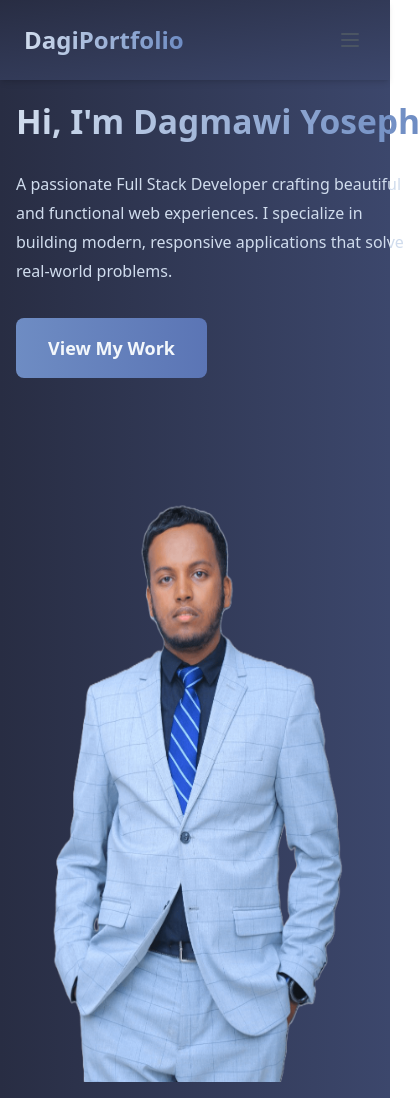
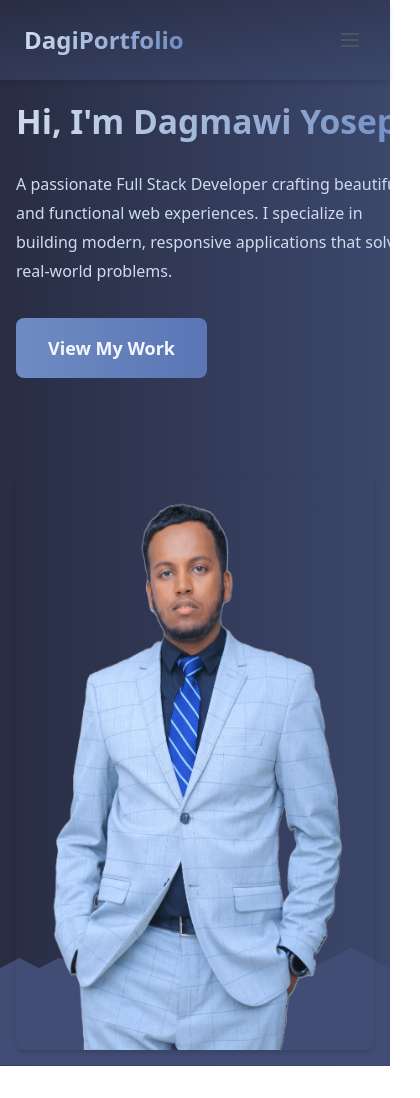
Before and after one commit to dagijosi/newPortfolio, a React (Vite) app: page / in a window 390 px wide. Shown: the whole page, 420 px wide, since content can reach past the window. After the commit the page ends 1066 px from the top, so only its background shows below. Built offline with nearby package versions, Linux system fonts and the light colour scheme.

Commit message:
Enhance Home component: Add wave animation, update image alt text, and adjust layout styles for better responsiveness

```diff
--- a/src/components/Home.tsx
+++ b/src/components/Home.tsx
@@ -3,7 +3,7 @@ import { motion } from "framer-motion";
 
 const Home: React.FC = () => {
   return (
-    <div className="bg-gradient-to-r from-polo-950 to-polo-900 text-white flex flex-col md:flex-row justify-between items-center p-4 md:p-[2rem] gap-16 min-h-screen">
+    <div className="relative bg-gradient-to-r from-polo-950 to-polo-900 text-white flex flex-col md:flex-row justify-between items-center p-4 md:p-[2rem] gap-16 overflow-x-hidden">
       {/* Left Section: Text */}
       <div className="max-w-2xl mx-auto text-left">
         <motion.h1
@@ -39,12 +39,34 @@ const Home: React.FC = () => {
       {/* Right Section: Image */}
       <motion.img
         src="image/pic2.png"
-        alt="John Doe showcasing his work on a laptop screen"
-        className="w-[32rem] h-[38rem] flex-shrink-0 mt-8 md:mt-0"
+        alt="A developer showcasing their work on a laptop screen"
+        className="w-full max-w-lg h-[36rem] flex-shrink-0 mt-8 md:mt-0 rounded-lg shadow-md z-10"
+        loading="lazy"
         initial={{ opacity: 0, scale: 0.8 }}
         animate={{ opacity: 1, scale: 1 }}
         transition={{ duration: 1, delay: 0.3 }}
       />
+
+       {/* Wave Section with Framer Motion */}
+       <div className="absolute bottom-0 left-0 w-screen overflow-hidden z-0">
+        <motion.div
+          className="h-52 bg-[#414d74]"
+          animate={{
+            clipPath: [
+              // Approximation of the SVG wave path using polygon
+              "polygon(0% 60%, 5% 55%, 10% 60%, 15% 55%, 20% 50%, 25% 55%, 30% 50%, 35% 55%, 40% 60%, 45% 55%, 50% 50%, 55% 55%, 60% 60%, 65% 55%, 70% 50%, 75% 55%, 80% 60%, 85% 55%, 90% 50%, 95% 55%, 100% 60%, 100% 100%, 0% 100%)",
+              // Second wave cycle
+              "polygon(0% 50%, 5% 45%, 10% 50%, 15% 45%, 20% 50%, 25% 45%, 30% 50%, 35% 45%, 40% 50%, 45% 45%, 50% 40%, 55% 45%, 60% 50%, 65% 45%, 70% 40%, 75% 45%, 80% 50%, 85% 45%, 90% 40%, 95% 45%, 100% 50%, 100% 100%, 0% 100%)",
+            ],
+          }}
+          transition={{
+            duration: 4,
+            ease: "easeInOut",
+            repeat: Infinity, // Loop the animation for continuous wave effect
+            repeatType: "reverse", // Make it reverse after each cycle
+          }}
+        />
+      </div>
     </div>
   );
 };
```
